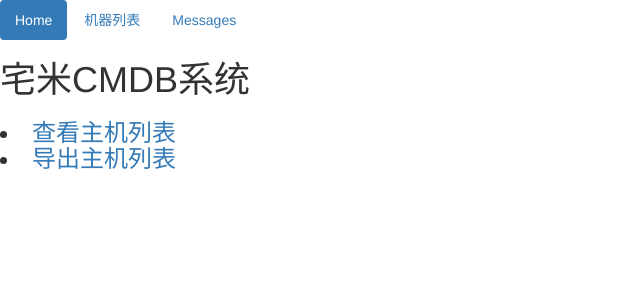
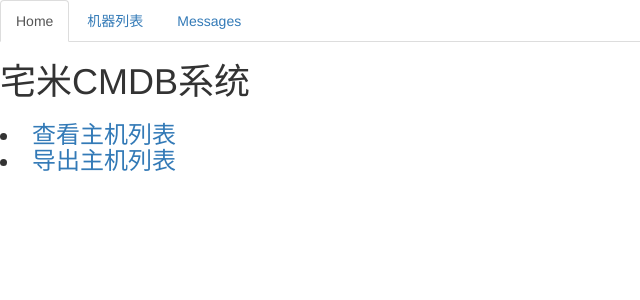
Before and after one commit to gqdw/zm_cmdb, a Django app: page / in a window 1280 px wide. Shown: the top 300 px of the page, without its empty margins (0-640 px from the left). Run offline with Django 3.2, Linux system fonts and the light colour scheme; some libraries are stand-ins or nearby versions.

Commit message:
change to nav-tabs

```diff
--- a/zm_cmdb/main/templates/index.html
+++ b/zm_cmdb/main/templates/index.html
@@ -4,7 +4,7 @@
 {% bootstrap_javascript %}
 {% bootstrap_messages %}
 
-<ul class="nav nav-pills">
+<ul class="nav nav-tabs">
   <li role="presentation" class="active"><a href="#">Home</a></li>
   <li role="presentation"><a href="/main/list">机器列表</a></li>
   <li role="presentation"><a href="#">Messages</a></li>
--- a/zm_cmdb/main/templates/list.html
+++ b/zm_cmdb/main/templates/list.html
@@ -4,7 +4,7 @@
 {% bootstrap_javascript %}
 {% bootstrap_messages %}
 <html>
-<ul class="nav nav-pills">
+<ul class="nav nav-tabs">
   <li role="presentation"><a href="/">Home</a></li>
   <li role="presentation" class="active"><a href="/main/list">机器列表</a></li>
   <li role="presentation"><a href="#">Messages</a></li>
```
